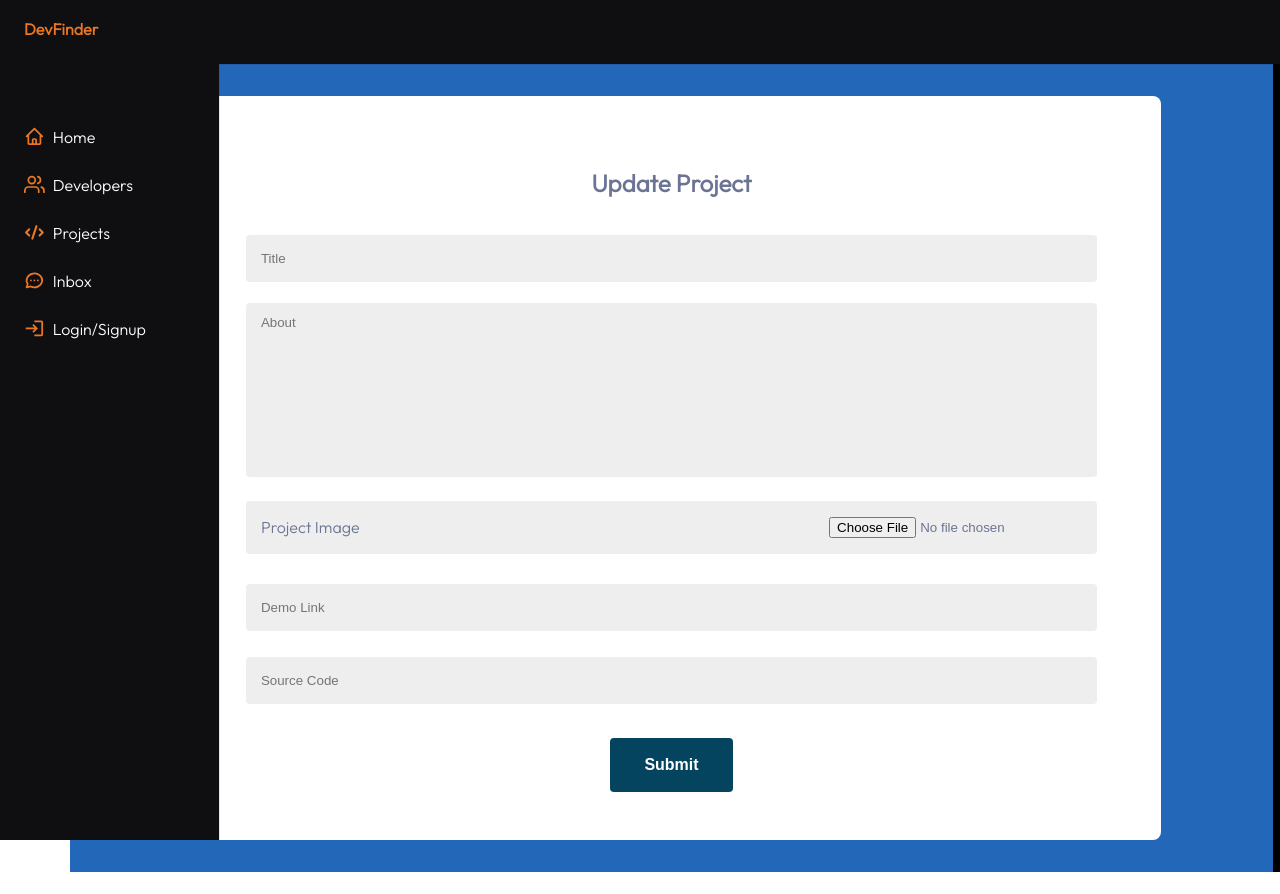
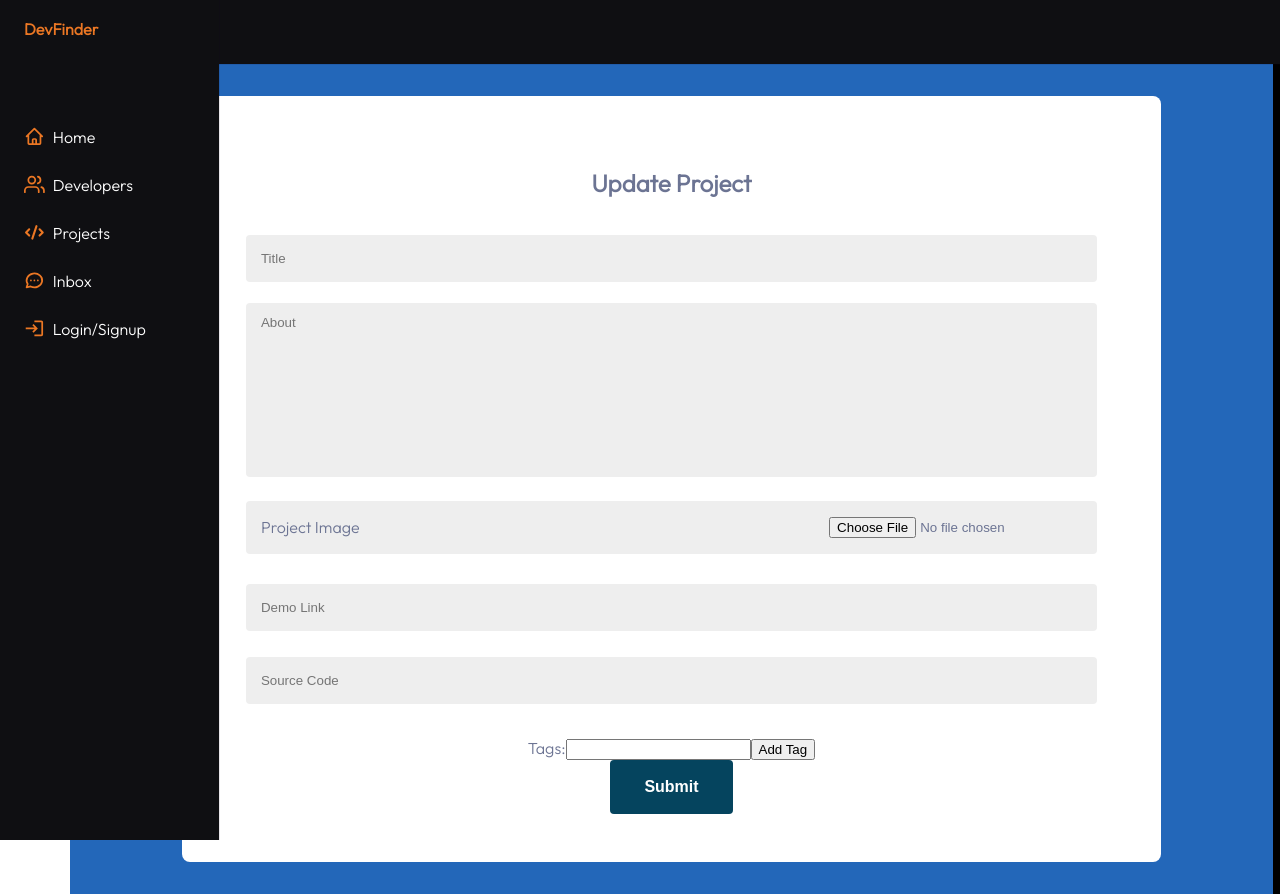
Before and after one commit to atharvabhide/DevFinder, a React (Vite) app: page /update-project in a window 1280 px wide. Shown: the top 894 px of the page. Before the commit the page ends 872 px from the top, so only its background shows below. Built offline with nearby package versions, Linux system fonts and the light colour scheme.

Commit message:
add tags to update form

```diff
--- a/src/components/ProjectForm/ProjectForm.jsx
+++ b/src/components/ProjectForm/ProjectForm.jsx
@@ -39,12 +39,13 @@ export const ProjectForm = () => {
     formData.append("sourceLink", sourceLink);
     formData.append("featuredImage", selectedFile);
     formData.append("tags", tags);
+    console.log(tags);
 
     const response = await api.post(`${baseURL}project-api/projects/create/`, formData);
     console.log(response);
     if (response.status === 201)
     {
-      navigate(`/account`);
+      // navigate(`/account`);
     }
   }
 
--- a/src/components/UpdateProjectForm/UpdateProjectForm.jsx
+++ b/src/components/UpdateProjectForm/UpdateProjectForm.jsx
@@ -12,11 +12,19 @@ export const UpdateProjectForm = () => {
   const navigate = useNavigate();
 
   const [project, setProject] = useState();
+  const [tags, setTags] = useState([]);
+  const [newTag, setNewTag] = useState('');
+
+  const handleAddTag = async () => {
+    setTags([...tags, newTag]);
+    setNewTag('');
+  };
 
   const fetchProject = async () => {
     const response = await api.get(`${location.state.url}`)
     console.log(response);
     setProject(response.data);
+    setTags(response.data.tags)
   }
 
   useEffect(() => {
@@ -31,23 +39,8 @@ export const UpdateProjectForm = () => {
   }
 
   const [selectedFile, setSelectedFile] = useState(null);
-  const [title, settitle] = useState("");
-  const [description, setdescription] = useState("");
-  const [demoLink, setDemoLink] = useState("");
-  const [sourceLink, setSourceLink] = useState("");
 
-  // const addProject = async () => {
-  //   const formData = new FormData();
 
-  //   formData.append("title", dummyData.title);
-  //   formData.append("description", dummyData.description);
-  //   formData.append("demoLink", dummyData.demoLink);
-  //   formData.append("sourceLink", dummyData.sourceLink);
-  //   formData.append("featuredImage", selectedFile);
-
-  //   const response = await api.post(`${baseURL}project-api/projects/create/`, formData);
-  //   console.log(response);
-  // }
 
   const updateProject = async () => {
     const formData = new FormData();
@@ -56,6 +49,7 @@ export const UpdateProjectForm = () => {
     formData.append("description", project.description);
     formData.append("demoLink", project.demoLink);
     formData.append("sourceLink", project.sourceLink);
+    formData.append("tags", tags);
 
     if (selectedFile != null)
     {
@@ -84,6 +78,28 @@ export const UpdateProjectForm = () => {
             </div>
             <input type="url" className={styles.inputField} placeholder='Demo Link' onChange={ (e) => {setProject({...project, demoLink: e.target.value,})} } value={project?.demoLink}/>
             <input type="url" className={styles.inputField} placeholder='Source Code' onChange={ (e) => {setProject({...project, sourceLink: e.target.value,})} } value={project?.sourceLink} /><br />
+
+            <div>
+              <label htmlFor="newTag">Tags:</label>
+              <input
+                type="text"
+                id="newTag"
+                value={newTag}
+                onChange={(e) => (setNewTag(e.target.value))}
+              />
+              <button type="button" onClick={handleAddTag}>
+                Add Tag
+              </button>
+            </div>
+
+            <div>
+              {tags.map((tag, index) => (
+                <span key={index} className="tag" style={{marginLeft: "0.5rem"}}>
+                  {tag}
+                </span>
+              ))}
+            </div>
+
             <input type="submit" className={styles.submitButton} value="Submit" onClick={updateProject}  />
 
 
```
